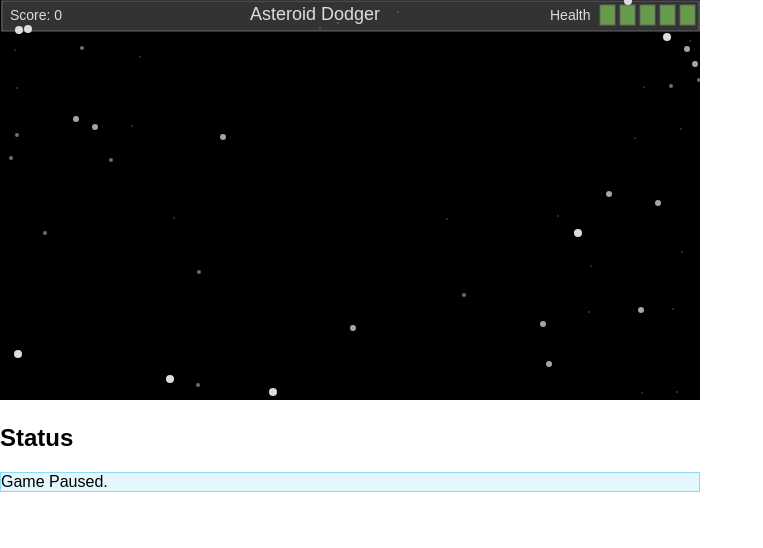
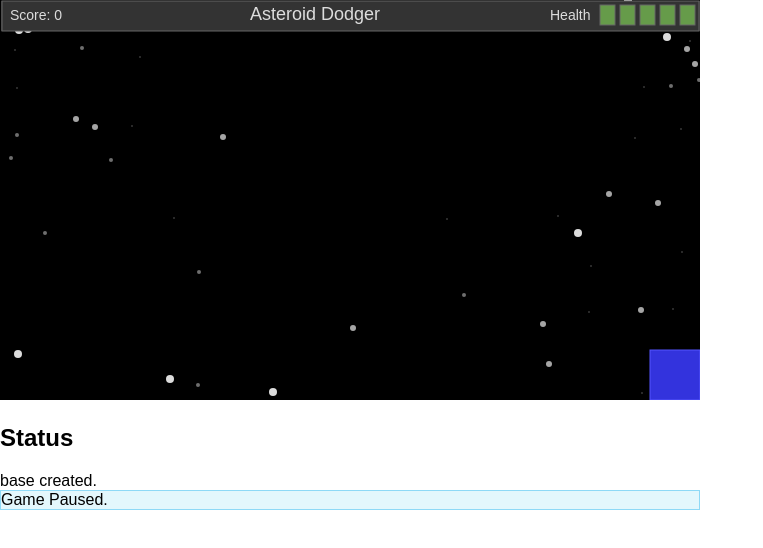
Before and after one commit to speakerBOXdev/asteroid, a plain HTML site: page index.html in a window 1280 px wide. Shown: the whole page, without its empty margins (0-763 px from the left). Drawn offline with Linux system fonts and the light colour scheme.

Commit message:
Add base feature.

```diff
--- a/index.html
+++ b/index.html
@@ -5,6 +5,7 @@
   <title>Asteroid Dodger</title>
   <link rel="stylesheet" href="styles/site.css"></link>
   <script language="javascript" src="js/asteroid.js" type="text/javascript"></script>
+  <script language="javascript" src="js/base.js" type="text/javascript"></script>
   <script language="javascript" src="js/log.js" type="text/javascript"></script>
   <script language="javascript" src="js/hud.js" type="text/javascript"></script>
   <script language="javascript" src="js/star.js" type="text/javascript"></script>
--- a/js/asteroid.js
+++ b/js/asteroid.js
@@ -45,7 +45,6 @@ var asteroid = function(asteroidLogger, asteroidContext, asteroidColor, xPositio
     return y;
   }
 
-
   /**
    * @name move
    * @description updates the position of star
--- a/js/base.js
+++ b/js/base.js
@@ -1,16 +1,23 @@
-var base = function(baseContext, xPosition, yPosition) {
+var base = function(baseLogger, baseContext, xPosition, yPosition, baseWidth, baseHeight) {
+  if (!baseLogger)
+    throw "Parameter: 'baseLogger' is undefined.";
   if (!baseContext)
     throw "Parameter: 'baseContext' is undefined.";
   if (!xPosition)
     throw "Parameter: 'xPosition' is undefined.";
   if (!yPosition)
     throw "Parameter: 'yPosition' is undefined.";
+  if (!baseWidth)
+    baseWidth = 50;
+  if (!baseHeight)
+    baseHeight = 50;
 
-  var context = baseContext,
+  var logger = baseLogger,
+    context = baseContext,
     x = xPosition,
     y = yPosition,
-    width = 100,
-    height = 100;
+    width = baseWidth,
+    height = baseHeight;
 
   /* Styles */
   var fillStyle = "#3333DD",
@@ -22,7 +29,10 @@ var base = function(baseContext, xPosition, yPosition) {
 
     context.strokeStyle = strokeStyle;
     context.strokeRect(x, y, width, height);
+    logger.trace("base draw");
   };
+
+  logger.debug("base created.");
 
   return {
     draw: draw
--- a/js/index.js
+++ b/js/index.js
@@ -14,11 +14,6 @@ function setup() {
     var maxy = 400;
 
     var app = game(logger, context, maxx, maxy);
-    var hudItem = hud(logger, context, 1, 1, 700);
-    hudItem.setTitle("Asteroid Dodger");
-    hudItem.setHealth("100");
-
-    app.addItem(hudItem);
 
     var xPosition, yPosition, color, radius;
     for (var i = 0; i < 50; i++) {
@@ -33,6 +28,16 @@ function setup() {
 
       app.addItem(star(context, color, xPosition, yPosition, radius));
     }
+
+    var baseItem = base(logger, context, 650, 350);
+    app.addItem(baseItem);
+
+    var hudItem = hud(logger, context, 1, 1, 700);
+    hudItem.setTitle("Asteroid Dodger");
+    hudItem.setHealth("100");
+
+    app.addItem(hudItem);
+
     app.run();
   } catch (err) {
     logger.error("Application error occurred: " + err.toString());
```
Also changed, not shown: test/asteroid.test.js (+5 -3 lines), test/base.test.js (+24 -11 lines).
